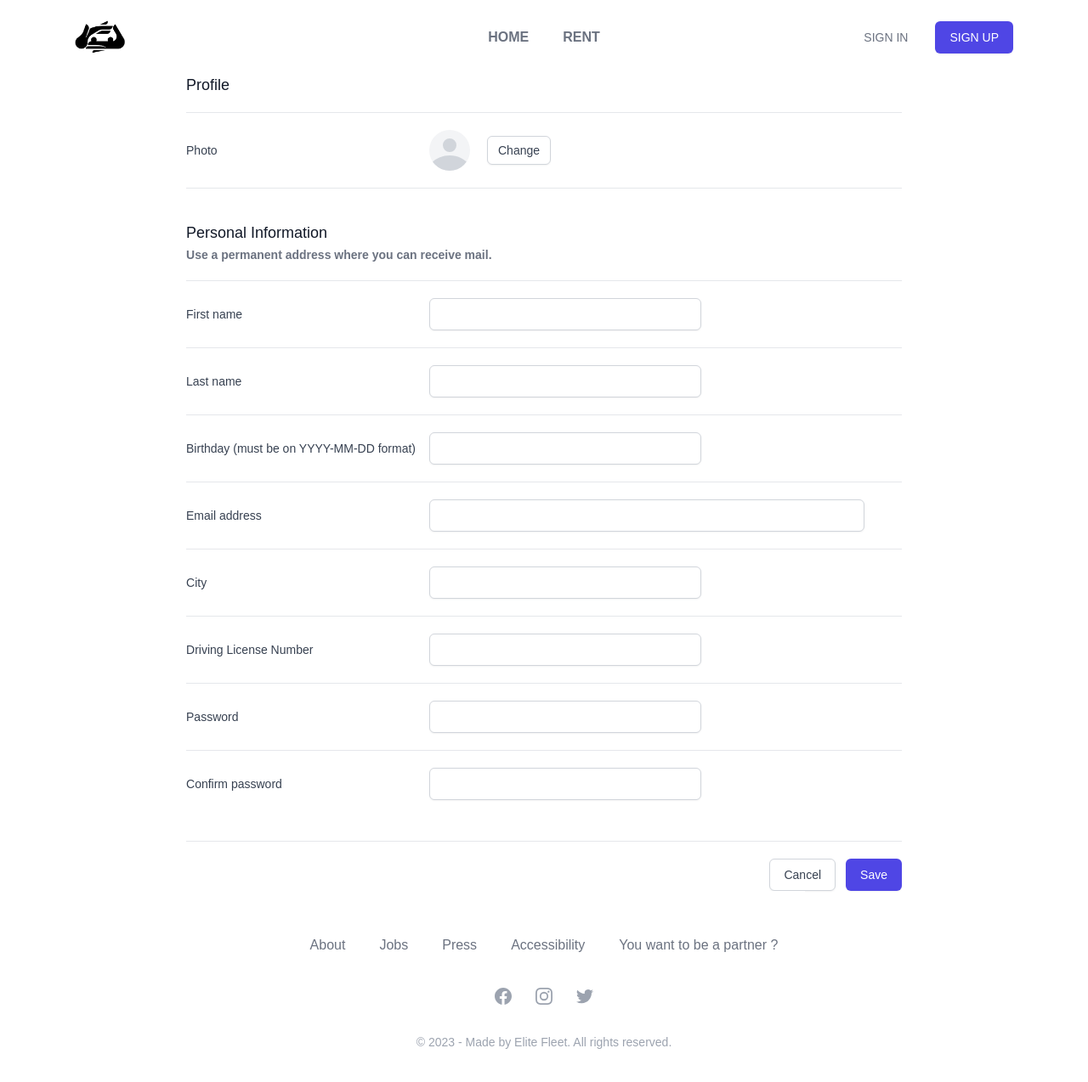
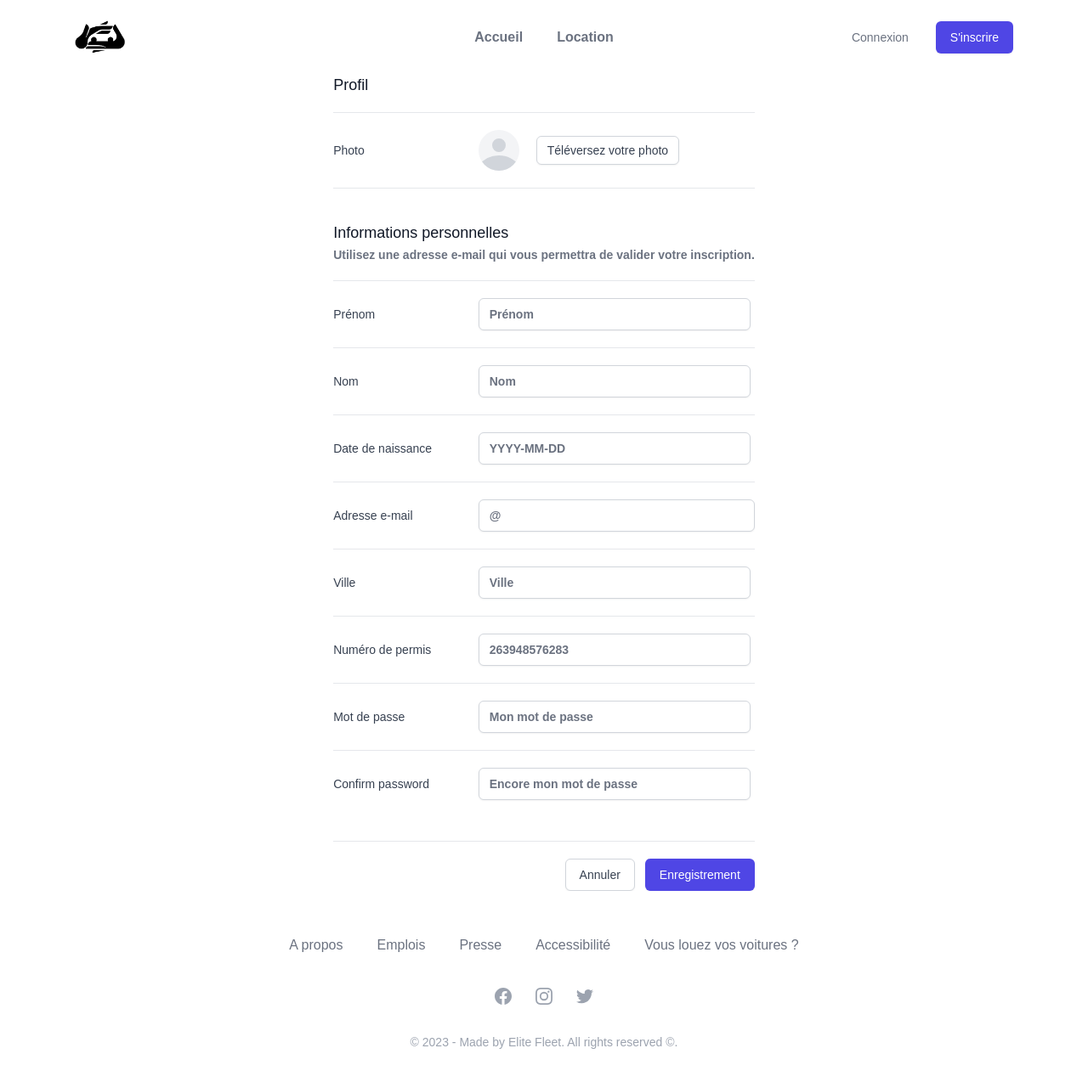
Before and after one commit to ldc911/hackaton2, a React (Vite) app in the folder frontend/: page /register in a window 1280 px wide. Shown: the top 1274 px of the page at 85% size. Built offline with nearby package versions, Linux system fonts and the light colour scheme; no server answers.

Commit message:
FrenchOk

```diff
--- a/frontend/src/components/Footer.jsx
+++ b/frontend/src/components/Footer.jsx
@@ -5,11 +5,11 @@ import { Link } from "react-router-dom";
 
 const navigation = {
   main: [
-    { name: "About", href: "/", id: 10 },
-    { name: "Jobs", href: "/", id: 20 },
-    { name: "Press", href: "/", id: 30 },
-    { name: "Accessibility", href: "/", id: 40 },
-    { name: "You want to be a partner ?", href: "/", id: 50 },
+    { name: "A propos", href: "/", id: 10 },
+    { name: "Emplois", href: "/", id: 20 },
+    { name: "Presse", href: "/", id: 30 },
+    { name: "Accessibilité", href: "/", id: 40 },
+    { name: "Vous louez vos voitures ?", href: "/", id: 50 },
   ],
   social: [
     {
@@ -83,7 +83,7 @@ export default function Footer() {
           ))}
         </div>
         <p className="mt-8 text-center font-light text-sm text-gray-400">
-          &copy; 2023 - Made by Elite Fleet. All rights reserved.
+          &copy; 2023 - Made by Elite Fleet. All rights reserved ©.
         </p>
       </div>
     </footer>
--- a/frontend/src/components/Header.jsx
+++ b/frontend/src/components/Header.jsx
@@ -17,19 +17,19 @@ function Header() {
         </div>
         <div className="-mr-2 -my-2 md:hidden">
           <Popover.Button className="bg-white rounded-md p-2 inline-flex items-center justify-center text-gray-400 hover:text-gray-500 hover:bg-gray-100 focus:outline-none focus:ring-2 focus:ring-inset focus:ring-indigo-500">
-            <span className="sr-only">Open menu</span>
+            <span className="sr-only">Menu</span>
             <MenuIcon className="h-6 w-6" aria-hidden="true" />
           </Popover.Button>
         </div>
         <Popover.Group as="nav" className="hidden md:flex space-x-10">
           <Link to="/">
             <h2 className="text-base font-bold text-gray-500 hover:text-gray-900">
-              HOME
+              Accueil
             </h2>
           </Link>
           <Link to="/car">
             <h2 className="text-base font-bold text-gray-500 hover:text-gray-900">
-              RENT
+              Location
             </h2>
           </Link>
         </Popover.Group>
@@ -38,13 +38,13 @@ function Header() {
             to="/login"
             className="whitespace-nowrap text-sm font-medium text-gray-500 hover:text-gray-900"
           >
-            SIGN IN
+            Connexion
           </Link>
           <Link
             to="/register"
             className="ml-8 whitespace-nowrap inline-flex items-center justify-center px-4 py-2 border border-transparent rounded-md shadow-sm text-sm font-medium text-white bg-indigo-600 hover:bg-indigo-700"
           >
-            SIGN UP
+            S'inscrire
           </Link>
         </div>
       </div>
@@ -99,12 +99,12 @@ function Header() {
               <div className="mt-6">
                 <Link to="/register">
                   <Popover.Button className="w-full flex items-center justify-center px-4 py-2 border border-transparent rounded-md shadow-sm text-base font-medium text-white bg-indigo-600 hover:bg-indigo-700">
-                    SIGN UP
+                    S'inscrire
                   </Popover.Button>
                 </Link>
                 <Link to="/login">
                   <Popover.Button className="mt-6 font-medium link w-full text-center">
-                    SIGN IN
+                    Connexion
                   </Popover.Button>
                 </Link>
               </div>
--- a/frontend/src/pages/ContactUs.jsx
+++ b/frontend/src/pages/ContactUs.jsx
@@ -1,7 +1,7 @@
 function ContactUs() {
   return (
     <div className="width content flex flex-col items-center">
-      <h1>Contact Us</h1>
+      <h1>Contactez-nous</h1>
     </div>
   );
 }
--- a/frontend/src/pages/Login.jsx
+++ b/frontend/src/pages/Login.jsx
@@ -24,7 +24,7 @@ export default function Login() {
           path: "/",
           maxAge: 1 * 60 * 24,
         });
-        navigate("/rent");
+        navigate("/car");
       })
       .catch((err) => {
         console.error(err);
@@ -36,7 +36,7 @@ export default function Login() {
         <div className="mx-auto w-full max-w-sm lg:w-96">
           <div>
             <h2 className="mt-6 text-3xl font-extrabold text-gray-900">
-              Sign in to your account
+              Se connecter
             </h2>
           </div>
           <div className="mt-8">
@@ -48,7 +48,7 @@ export default function Login() {
                       to="/"
                       className="w-full inline-flex justify-center py-2 px-4 border border-gray-300 rounded-md shadow-sm bg-white text-sm font-medium text-gray-500 hover:bg-gray-50"
                     >
-                      <span className="sr-only">Sign in with Facebook</span>
+                      <span className="sr-only">Connexion avec Facebook</span>
                       <svg
                         className="w-5 h-5"
                         aria-hidden="true"
@@ -68,7 +68,7 @@ export default function Login() {
                       to="/"
                       className="w-full inline-flex justify-center py-2 px-4 border border-gray-300 rounded-md shadow-sm bg-white text-sm font-medium text-gray-500 hover:bg-gray-50"
                     >
-                      <span className="sr-only">Sign in with Google</span>
+                      <span className="sr-only">Connexion avec Google</span>
                       <svg
                         className="w-5 h-5"
                         aria-hidden="true"
@@ -92,9 +92,7 @@ export default function Login() {
                   <div className="w-full border-t border-gray-300" />
                 </div>
                 <div className="relative flex justify-center text-sm">
-                  <span className="px-2 bg-white text-gray-500">
-                    Or continue with
-                  </span>
+                  <span className="px-2 bg-white text-gray-500">ou</span>
                 </div>
               </div>
             </div>
@@ -111,7 +109,7 @@ export default function Login() {
                     htmlFor="email"
                     className="block text-sm font-medium text-gray-700"
                   >
-                    Email address
+                    Adresse e-mail
                   </label>
                   <div className="mt-1">
                     <input
@@ -132,7 +130,7 @@ export default function Login() {
                     htmlFor="password"
                     className="block text-sm font-medium text-gray-700"
                   >
-                    Password
+                    Mot de passe
                   </label>
                   <div className="mt-1">
                     <input
@@ -160,7 +158,7 @@ export default function Login() {
                       htmlFor="remember-me"
                       className="ml-2 block text-sm text-gray-900"
                     >
-                      Remember me
+                      Enregistrer le mot de passe
                     </label>
                   </div>
 
@@ -169,7 +167,7 @@ export default function Login() {
                       to="/"
                       className="font-medium text-indigo-600 hover:text-indigo-500"
                     >
-                      Forgot your password?
+                      Mot de passe oublié ?
                     </Link>
                   </div>
                 </div>
@@ -179,7 +177,7 @@ export default function Login() {
                     type="submit"
                     className="w-full flex justify-center py-2 px-4 border border-transparent rounded-md shadow-sm text-sm font-medium text-white bg-indigo-600 hover:bg-indigo-700 focus:outline-none focus:ring-2 focus:ring-offset-2 focus:ring-indigo-500"
                   >
-                    Sign in
+                    Connexion
                   </button>
                 </div>
               </form>
--- a/frontend/src/pages/OwnerCar.jsx
+++ b/frontend/src/pages/OwnerCar.jsx
@@ -80,7 +80,7 @@ export default function Example() {
                     href={`mailto:${person.email}`}
                     className="relative -mr-px w-0 flex-1 inline-flex items-center justify-center py-4 text-sm text-gray-700 font-medium border border-transparent rounded-bl-lg hover:text-gray-500"
                   >
-                    <span className="ml-3">Email</span>
+                    <span className="ml-3">E-mail</span>
                   </a>
                 </div>
                 <div className="-ml-px w-0 flex-1 flex">
--- a/frontend/src/pages/Register.jsx
+++ b/frontend/src/pages/Register.jsx
@@ -74,7 +74,7 @@ export default function Register() {
         <div>
           <div>
             <h3 className="text-lg leading-6 font-medium text-gray-900">
-              Profile
+              Profil
             </h3>
           </div>
 
@@ -110,7 +110,7 @@ export default function Register() {
                     onClick={handleClick}
                     className="ml-5 bg-white py-2 px-3 border border-gray-300 rounded-md shadow-sm text-sm leading-4 font-medium text-gray-700 hover:bg-gray-50 focus:outline-none focus:ring-2 focus:ring-offset-2 focus:ring-indigo-500"
                   >
-                    Change
+                    Téléversez votre photo
                   </button>
                 </div>
               </div>
@@ -121,10 +121,11 @@ export default function Register() {
         <div className="pt-8 space-y-6 sm:pt-10 sm:space-y-5">
           <div>
             <h3 className="text-lg leading-6 font-medium text-gray-900">
-              Personal Information
+              Informations personnelles
             </h3>
             <p className="mt-1 max-w-2xl text-sm text-gray-500">
-              Use a permanent address where you can receive mail.
+              Utilisez une adresse e-mail qui vous permettra de valider votre
+              inscription.
             </p>
           </div>
           <div className="space-y-6 sm:space-y-5">
@@ -133,13 +134,14 @@ export default function Register() {
                 htmlFor="first-name"
                 className="block text-sm font-medium text-gray-700 sm:mt-px sm:pt-2"
               >
-                First name
+                Prénom
               </label>
               <div className="mt-1 sm:mt-0 sm:col-span-2">
                 <input
                   type="text"
                   name="first-name"
                   id="first-name"
+                  placeholder="Prénom"
                   autoComplete="given-name"
                   onChange={(e) => setFirstName(e.target.value)}
                   className="max-w-lg block w-full shadow-sm focus:ring-indigo-500 focus:border-indigo-500 sm:max-w-xs sm:text-sm border-gray-300 rounded-md"
@@ -153,13 +155,14 @@ export default function Register() {
                 htmlFor="last-name"
                 className="block text-sm font-medium text-gray-700 sm:mt-px sm:pt-2"
               >
-                Last name
+                Nom
               </label>
               <div className="mt-1 sm:mt-0 sm:col-span-2">
                 <input
                   type="text"
                   name="last-name"
                   id="last-name"
+                  placeholder="Nom"
                   autoComplete="family-name"
                   onChange={(e) => setLastName(e.target.value)}
                   className="max-w-lg block w-full shadow-sm focus:ring-indigo-500 focus:border-indigo-500 sm:max-w-xs sm:text-sm border-gray-300 rounded-md"
@@ -173,13 +176,14 @@ export default function Register() {
                 htmlFor="birthday"
                 className="block text-sm font-medium text-gray-700 sm:mt-px sm:pt-2"
               >
-                Birthday (must be on YYYY-MM-DD format)
+                Date de naissance
               </label>
               <div className="mt-1 sm:mt-0 sm:col-span-2">
                 <input
                   type="text"
                   name="birthday"
                   id="birthday"
+                  placeholder="YYYY-MM-DD"
                   autoComplete="birthday"
                   className="max-w-lg block w-full shadow-sm focus:ring-indigo-500 focus:border-indigo-500 sm:max-w-xs sm:text-sm border-gray-300 rounded-md"
                   onChange={(e) => setBirthday(e.target.value)}
@@ -193,13 +197,14 @@ export default function Register() {
                 htmlFor="email"
                 className="block text-sm font-medium text-gray-700 sm:mt-px sm:pt-2"
               >
-                Email address
+                Adresse e-mail
               </label>
               <div className="mt-1 sm:mt-0 sm:col-span-2">
                 <input
                   id="email"
                   name="email"
                   type="email"
+                  placeholder="@"
                   autoComplete="email"
                   className="block max-w-lg w-full shadow-sm focus:ring-indigo-500 focus:border-indigo-500 sm:text-sm border-gray-300 rounded-md"
                   onChange={(e) => setEmail(e.target.value)}
@@ -213,13 +218,14 @@ export default function Register() {
                 htmlFor="city"
                 className="block text-sm font-medium text-gray-700 sm:mt-px sm:pt-2"
               >
-                City
+                Ville
               </label>
               <div className="mt-1 sm:mt-0 sm:col-span-2">
                 <input
                   type="text"
                   name="city"
                   id="city"
+                  placeholder="Ville"
                   autoComplete="address-level2"
                   className="max-w-lg block w-full shadow-sm focus:ring-indigo-500 focus:border-indigo-500 sm:max-w-xs sm:text-sm border-gray-300 rounded-md"
                   onChange={(e) => setCity(e.target.value)}
@@ -233,13 +239,14 @@ export default function Register() {
                 htmlFor="drivingLicense"
                 className="block text-sm font-medium text-gray-700 sm:mt-px sm:pt-2"
               >
-                Driving License Number
+                Numéro de permis
               </label>
               <div className="mt-1 sm:mt-0 sm:col-span-2">
                 <input
                   type="text"
                   name="drivingLicense"
                   id="drivingLicense"
+                  placeholder="263948576283"
                   autoComplete="driving-number"
                   className="max-w-lg block w-full shadow-sm focus:ring-indigo-500 focus:border-indigo-500 sm:max-w-xs sm:text-sm border-gray-300 rounded-md"
                   onChange={(e) => setDrivingLicense(e.target.value)}
@@ -253,13 +260,14 @@ export default function Register() {
                 htmlFor="password"
                 className="block text-sm font-medium text-gray-700 sm:mt-px sm:pt-2"
               >
-                Password
+                Mot de passe
               </label>
               <div className="mt-1 sm:mt-0 sm:col-span-2">
                 <input
                   type="password"
                   name="password"
                   id="password"
+                  placeholder="Mon mot de passe"
                   autoComplete="password"
                   className="max-w-lg block w-full shadow-sm focus:ring-indigo-500 focus:border-indigo-500 sm:max-w-xs sm:text-sm border-gray-300 rounded-md"
                   onChange={(e) => setPassword(e.target.value)}
@@ -278,6 +286,7 @@ export default function Register() {
                   type="password"
                   name="confirm-password"
                   id="confirm-password"
+                  placeholder="Encore mon mot de passe"
                   autoComplete="confirm-password"
                   className="max-w-lg block w-full shadow-sm focus:ring-indigo-500 focus:border-indigo-500 sm:max-w-xs sm:text-sm border-gray-300 rounded-md"
                   onChange={(e) => setConfirmPassword(e.target.value)}
@@ -296,13 +305,13 @@ export default function Register() {
             type="button"
             className="bg-white py-2 px-4 border border-gray-300 rounded-md shadow-sm text-sm font-medium text-gray-700 hover:bg-gray-50 focus:outline-none focus:ring-2 focus:ring-offset-2 focus:ring-indigo-500"
           >
-            Cancel
+            Annuler
           </button>
           <button
             type="submit"
             className="ml-3 inline-flex justify-center py-2 px-4 border border-transparent shadow-sm text-sm font-medium rounded-md text-white bg-indigo-600 hover:bg-indigo-700 focus:outline-none focus:ring-2 focus:ring-offset-2 focus:ring-indigo-500"
           >
-            Save
+            Enregistrement
           </button>
         </div>
       </div>
--- a/frontend/src/services/algo.js
+++ b/frontend/src/services/algo.js
@@ -45,11 +45,8 @@ rent = object.map((obj) => {
   return { rentStart: obj.rentStart, rentEnd: obj.rentEnd };
 });
 
-rent;
 rent.map(
   (item) =>
     (item.rentStart = new Date(item.rentStart)) &&
     (item.rentEnd = new Date(item.rentEnd))
 );
-
-rent;
```
Also changed, not shown: frontend/src/pages/CarDetail.jsx (+4 -4 lines), frontend/src/pages/Home.jsx (+38 -32 lines), frontend/src/pages/Rent.jsx (+6 -6 lines), 1 other file (tests, documents, lock files or other folders).
